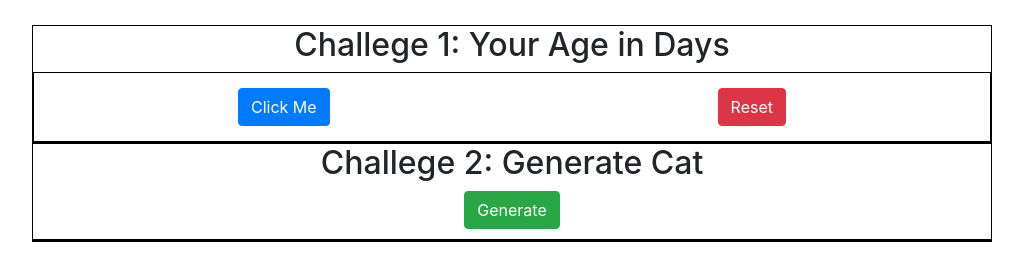
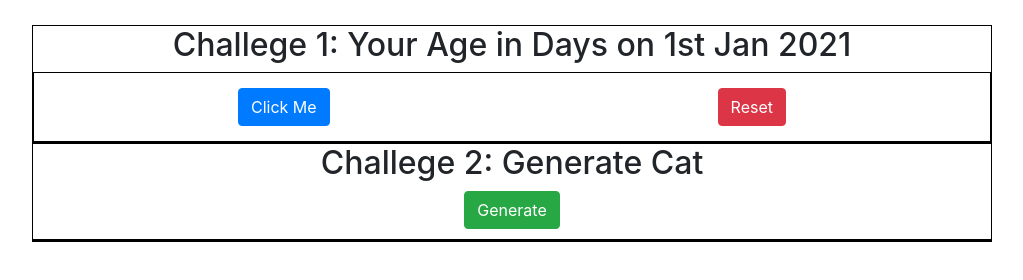
Before and after one commit to VikasJatashankarYadav/JavaScript, a plain HTML site: page index.html in a window 1280 px wide. Shown: the whole page, without its empty margins (128-1151 px from the left). Drawn offline with nearby package versions, Linux system fonts and the light colour scheme.

Commit message:
Linux test

```diff
--- a/index.html
+++ b/index.html
@@ -8,7 +8,7 @@
 </head>
 <body>
     <div class="container-1">
-        <h2>Challege 1: Your Age in Days</h2>
+        <h2>Challege 1: Your Age in Days on 1st Jan 2021</h2>
         <div class="flex-box-container-1">
 
             <div>
```
